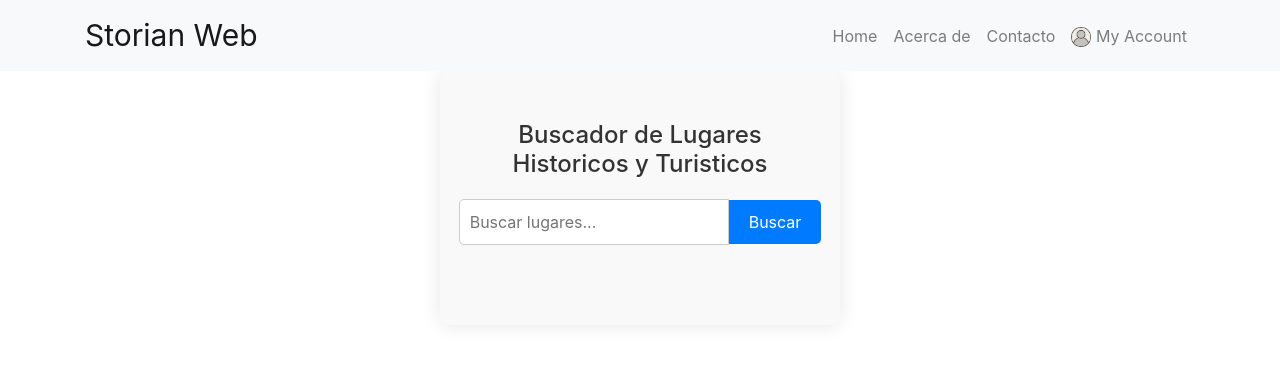
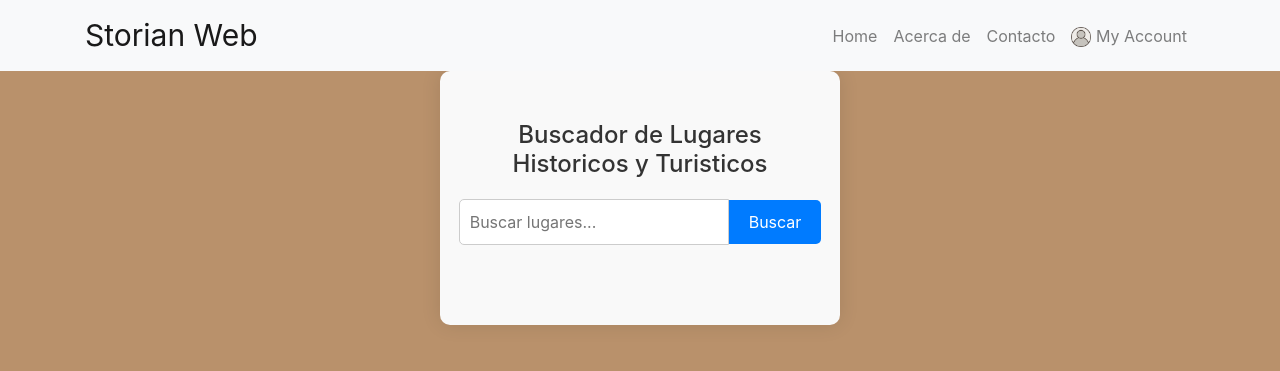
Before and after one commit to ArielitoUV/ProyectoStorianWeb, a Django app: template StorianWeb/core/templates/core/busqueda.html in a window 1280 px wide. Shown: the top 371 px of the page. Run offline with Django 4.2, Linux system fonts and the light colour scheme; the template is opened without the code that fills it, so the values that code supplies are empty.

Commit message:
background

```diff
--- a/StorianWeb/core/static/css/styles-busqueda.css
+++ b/StorianWeb/core/static/css/styles-busqueda.css
@@ -66,3 +66,7 @@ h1 {
     font-size: 14px;
     color: #666;
 }
+
+body {
+    background-color: #b9916b;
+}
```
